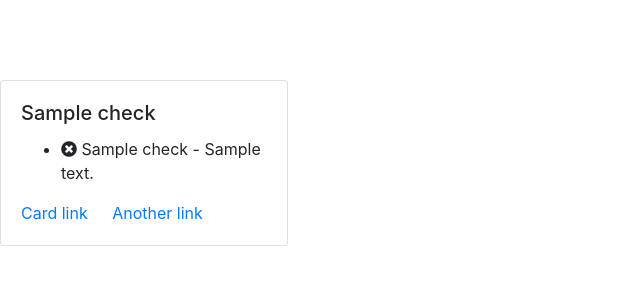
After one commit to MateusFRz/todolist-manager, a PHP site: template view/taskView.php in a window 1280 px wide. The commit adds this page. Shown: the top 300 px of the page, without its empty margins (0-640 px from the left). Run offline with PHP 8.4, Linux system fonts and the light colour scheme; the template is opened without the code that fills it: most values are stand-ins (such as "Sample title", 1, 10 or a date in 2020); some libraries are stand-ins or nearby versions.

Commit message:
create CheckList class and view of a task

```diff
--- a/view/body.php
+++ b/view/body.php
@@ -34,5 +34,9 @@
 
 <main role="main" class="container">
 
+    <?php
+        require_once "taskView.php";
+    ?>
+
 </main>
 </body>
--- /dev/null
+++ b/view/css/style.css
@@ -0,0 +1,7 @@
+body {
+    padding-top: 5rem;
+}
+.center-block {
+    padding: 3rem 1.5rem;
+    text-align: center;
+}
--- a/view/header.php
+++ b/view/header.php
@@ -7,9 +7,11 @@
     <link rel="stylesheet" href="view/css/bootstrap.min.css"/>
     <link rel="stylesheet" href="view/css/bootstrap-grid.min.css"/>
     <link rel="stylesheet" href="view/css/bootstrap-reboot.min.css"/>
+    <link rel="stylesheet" href="view/css/style.css"/>
+
+    <script async src="view/js/bootstrap.bundle.min.js"></script>
+    <script async src="view/js/bootstrap.min.js"></script>
 
     <script async src="https://code.jquery.com/jquery-3.4.1.min.js"></script>
-
-    <script async src="view/js/bootstrap.min.js"></script>
-    <script async src="view/js/bootstrap.bundle.min.js"></script>
+    <link rel="stylesheet" href="https://use.fontawesome.com/releases/v5.3.1/css/all.css"/>
 </head>
--- /dev/null
+++ b/view/taskView.php
@@ -0,0 +1,27 @@
+<div class="row">
+
+<?php
+
+foreach($checkLists as $lists):
+
+?>
+    <div class="col-md-4">
+        <div class="card" style="width: 18rem;">
+            <div class="card-body">
+                <h5 class="card-title"><?= $lists->getName() ?></h5>
+                    <ul>
+                        <?php foreach ($lists as $task): ?>
+                        <li><?php echo ($task->isDone() ? "<i class=\"fas fa-check-circle\"></i>" : "<i class=\"fas fa-times-circle\"></i>")
+                                . " " . $task->getName() . " - " . $task->getDescription(); ?></li>
+                        <?php endforeach; ?>
+                    </ul>
+                <a href="#" class="card-link">Card link</a>
+                <a href="#" class="card-link">Another link</a>
+            </div>
+        </div>
+    </div>
+<?php
+
+endforeach;
+?>
+</div>
```
Also changed, not shown: DAL/CheckList.php (added, +37 -0 lines), DAL/Connection.php (+13 -3 lines), DAL/Task.php (+23 -2 lines), index.php (+17 -5 lines).
